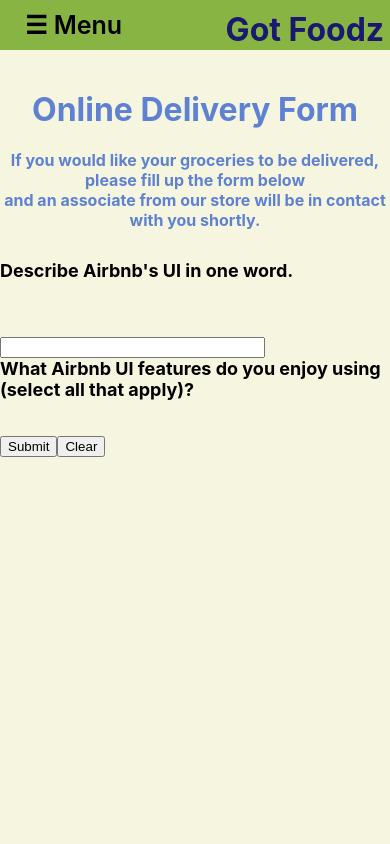
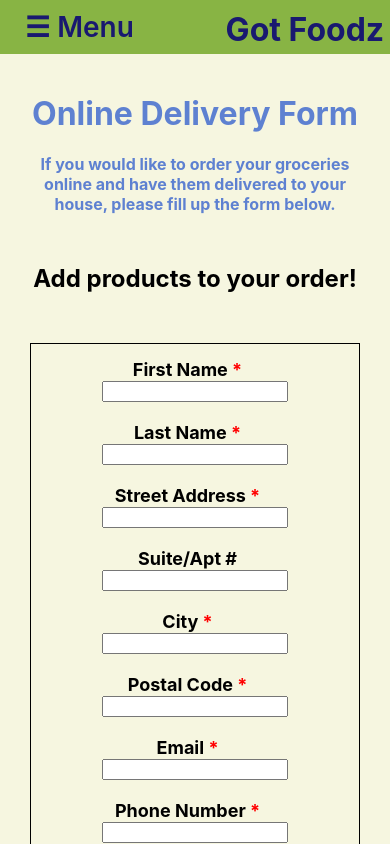
Before and after one commit to jsoon049/3125-L3, a React (Create React App) app: page /3125-L3/delivery in a window 390 px wide. Shown: the top 844 px of the page. Built offline with nearby package versions, Linux system fonts and the light colour scheme.

Commit message:
Added responsive styling

```diff
--- a/src/App.css
+++ b/src/App.css
@@ -4,11 +4,13 @@
 
 html, body, #root, .appContainer {
   height: 100%;
+  width: 100%;
 }
 
 .customer, .cart, .faqContainer, .deliveryContainer {
   /* height: 78%; */
-  min-height: 100vh;
+  min-height: 78vh;
+  margin: 0 10px;
 }
 
 .btn {
@@ -33,15 +35,3 @@
   color: #5e81d1;
   text-align: center;
 }
-
-/* @media only screen and (min-width: 1224px) {
-  .prod {
-    height: 190vh;
-  }
-} */
-
-/* @media only screen and (min-width: 1824px) {
-  .prod {
-    height: 100%;
-  }
-} */
--- /dev/null
+++ b/src/components/Delivery.css
@@ -0,0 +1,101 @@
+.form-label {
+  margin-right: 15px;
+  margin-bottom: 0;
+}
+
+.deliveryInstructions {
+  margin: 0 10px;
+}
+
+.delivery-wrapper {
+  display: flex;
+  flex-wrap: wrap;
+  justify-content: center;
+  margin: auto;
+}
+
+.form-wrapper {
+  border: 1px solid black;
+  padding: 15px;
+  align-self: baseline;
+  margin: 0 20px;
+  text-align: center;
+}
+
+.delivery-cart-wrapper {
+  display: inline-block;
+  border: 1px solid black;
+  padding: 30px;
+}
+
+.delivery-cart-title {
+  margin-top: 0;
+}
+
+.delivery-cart-container {
+  margin-bottom: 30px;
+}
+
+.submit {
+  margin-right: 30px;
+}
+
+.button-wrapper {
+  text-align: center;
+}
+
+.required {
+  color: red;
+}
+
+.question-wrapper {
+  margin-bottom: 20px;
+}
+
+.delivery-input {
+  width: 60%;
+}
+
+@media only screen and (min-width: 545px) {
+  .delivery-input {
+    float: right;
+  }
+  .question-wrapper {
+    margin: 0;
+  }
+  .form-label {
+    display: inline-block;
+    margin-bottom: 35px;
+  }
+  .form-wrapper {
+    text-align: left;
+  }
+  .submit {
+    margin-left: 20px;
+  }
+}
+
+@media only screen and (min-width: 1024px) {
+  .delivery-wrapper {
+    flex-wrap: nowrap;
+    justify-content: space-between;
+    width: 88%;
+    margin-bottom: 30px;
+  }
+  .deliveryInstructions {
+    width: 88%;
+    margin: auto;
+  }
+  .delivery-cart-container {
+    margin-right: 0;
+  }
+}
+
+@media only screen and (min-width: 1224px) {
+  .delivery-wrapper {
+    width: 70%;
+  }
+  .deliveryInstructions {
+    width: 70%;
+  }
+}
--- a/src/components/Delivery.js
+++ b/src/components/Delivery.js
@@ -1,34 +1,160 @@
-import React from "react";
+import React, { useContext } from "react";
+import { GlobalContext } from "./GlobalState";
+import { CartItem } from "./CartItem.js";
+import "./Delivery.css";
+import "./Cart.css";
 
 export const Delivery = () => {
+  const { cart } = useContext(GlobalContext);
+  let totalPrice = 0;
+  let sorted = [].concat(cart);
+  if (cart.length > 0) {
+    for (let i = 0; i < sorted.length; i += 1) {
+      totalPrice += sorted[i].price;
+    }
+    totalPrice = parseFloat(totalPrice).toFixed(2);
+    sorted.sort((a, b) => a.price - b.price);
+  }
+
+  const handleSubmit = () => {
+    if(cart.length <= 0) {
+      alert("Order failed. Please add at least one product to your order!")
+    }
+    else {
+      alert("Success! Please check your email for your order details and estimated delivery time")
+    }
+  }
+
   return (
     <div className="deliveryContainer">
       <h1>Online Delivery Form</h1>
-      <p className="instructions">
-        If you would like your groceries to be delivered, please fill up the
-        form below <br /> and an associate from our store will be in contact with you shortly.
+      <p className="instructions deliveryInstructions">
+        If you would like to order your groceries online and have
+        them delivered to your house, please fill up the form below.
       </p>
-      <form method="post" action="" className="site-form">
+      <div className="delivery-wrapper">
+        <div className="cartContainer delivery-cart-container">
+          {cart.length > 0 ? (
+            <div className="delivery-cart-wrapper">
+              <h2 className="delivery-cart-title">Your Order</h2>
+              {sorted.map((product, index) => (
+                <CartItem key={index} product={product} />
+              ))}
+              <p className="totalPrice">{"Total Price: $" + totalPrice}</p>
+            </div>
+          ) : (
+            <h2 className="no-items">Add products to your order!</h2>
+          )}
+        </div>
+        <form method="post" action="" className="form-wrapper">
           <div className="question-wrapper">
-          <label>
-            <strong>Describe Airbnb's UI in one word.</strong>
+            <label className="form-label">
+              <strong>First Name</strong>
+              <strong className="required"> *</strong>
             </label>
-          <br />
-          <input type="text" name="name" size="30" />
+            <input
+              type="text"
+              name="first name"
+              size="50"
+              className="delivery-input"
+              required
+            />
           </div>
           <div className="question-wrapper">
-          <label>
-            <strong>
-              What Airbnb UI features do you enjoy using (select all that
-              apply)?
-            </strong>
+            <label className="form-label">
+              <strong>Last Name</strong>
+              <strong className="required"> *</strong>
             </label>
+            <input
+              type="text"
+              name="last name"
+              size="50"
+              className="delivery-input"
+              required
+            />
+          </div>
+          <div className="question-wrapper">
+            <label className="form-label">
+              <strong>Street Address</strong>
+              <strong className="required"> *</strong>
+            </label>
+            <input
+              type="text"
+              name="streetaddress"
+              size="50"
+              className="delivery-input"
+              required
+            />
+          </div>
+          <div className="question-wrapper">
+            <label className="form-label">
+              <strong>Suite/Apt #</strong>
+            </label>
+            <input
+              type="text"
+              name="aptnum"
+              size="50"
+              className="delivery-input"
+            />
+          </div>
+          <div className="question-wrapper">
+            <label className="form-label">
+              <strong>City</strong>
+              <strong className="required"> *</strong>
+            </label>
+            <input
+              type="text"
+              name="city"
+              size="50"
+              className="delivery-input"
+              required
+            />
+          </div>
+          <div className="question-wrapper">
+            <label className="form-label">
+              <strong>Postal Code</strong>
+              <strong className="required"> *</strong>
+            </label>
+            <input
+              type="text"
+              name="postalcode"
+              size="50"
+              className="delivery-input"
+              required
+            />
+          </div>
+          <div className="question-wrapper">
+            <label className="form-label">
+              <strong>Email</strong>
+              <strong className="required"> *</strong>
+            </label>
+            <input
+              type="email"
+              name="email"
+              size="50"
+              className="delivery-input"
+              required
+            />
+          </div>
+          <div className="question-wrapper">
+            <label className="form-label">
+              <strong>Phone Number</strong>
+              <strong className="required"> *</strong>
+            </label>
+            <input
+              type="tel"
+              name="phonenumber"
+              size="50"
+              className="delivery-input"
+              required
+            />
           </div>
           <div className="button-wrapper">
-          <input type="button" value="Submit" className="buttons" />
-          <input type="reset" value="Clear" className="buttons" />
+            <input type="button" value="Submit Form" className="btn submit" onClick={handleSubmit}/>
+            <input type="reset" value="Clear Form" className="btn" />
           </div>
         </form>
       </div>
+    </div>
   );
 };
--- a/src/components/Footer.css
+++ b/src/components/Footer.css
@@ -12,12 +12,5 @@
   color: white;
   font-size: 1rem;
   font-weight: 700;
-  margin: 0;
+  margin: 0 5px;
 }
-
-/* @media only screen and (min-width: 1224px) {
-  .footer {
-    position: fixed;
-    margin-top: 0;
-  }
-} */
--- a/src/components/Header.css
+++ b/src/components/Header.css
@@ -59,29 +59,9 @@
 }
 
 .openbtn {
-  font-size: 25px;
+  font-size: 28px;
   font-weight: 600;
+  color: midnightblue;
+  cursor: pointer;
 
 }
-
-/* @media only screen and (min-device-width: 768px) {
-  .nav-links li {
-    margin-right: 30px;
-  }
-  a {
-    font-size: 1.15rem;
-  }
-}
-
-@media only screen and (min-width: 376px) {
-  .brand {
-    font-size: 30px;
-  }
-}
-
-@media only screen and (max-width: 375px) {
-  .header {
-    flex-direction: column;
-    flex-wrap: wrap;
-  }
-} */
--- a/src/components/Product.css
+++ b/src/components/Product.css
@@ -4,7 +4,7 @@
 
 .prod_wrapper {
   display: grid;
-  grid-template-columns: 1fr 1fr; /* 3 columns */
+  grid-template-columns: 1fr;
 }
 
 img {
@@ -39,7 +39,15 @@
 
 @media only screen and (min-device-width: 768px) {
   .prod_wrapper {
-    display: grid;
+    grid-template-columns: 1fr 1fr; /* 2 columns */
+  }
+  .prodtext {
+    font-size: 16px
+  }
+}
+
+@media only screen and (min-device-width: 1024px) {
+  .prod_wrapper {
     grid-template-columns: 1fr 1fr 1fr; /* 3 columns */
     grid-template-rows: 1fr 1fr 1fr; /* 3 rows */
   }
```
Lines whose indentation alone changed are shown as unchanged.
